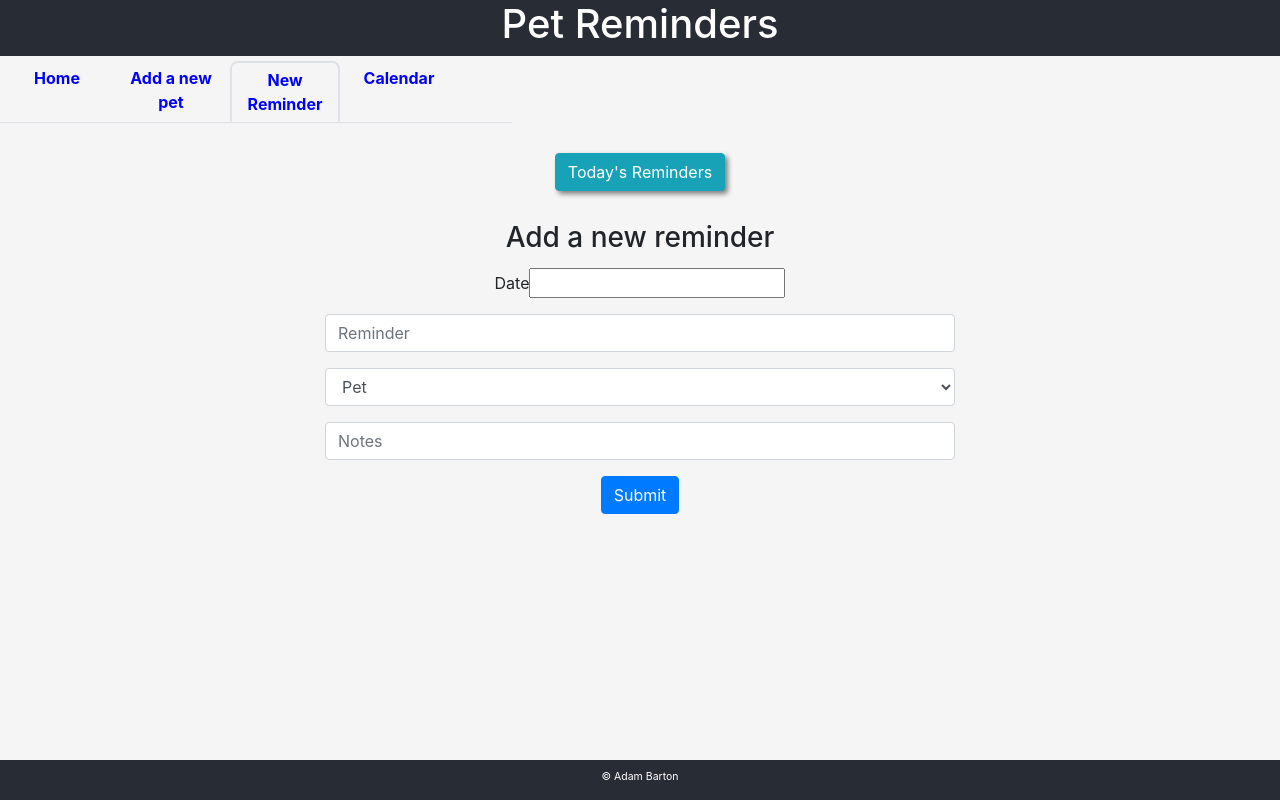
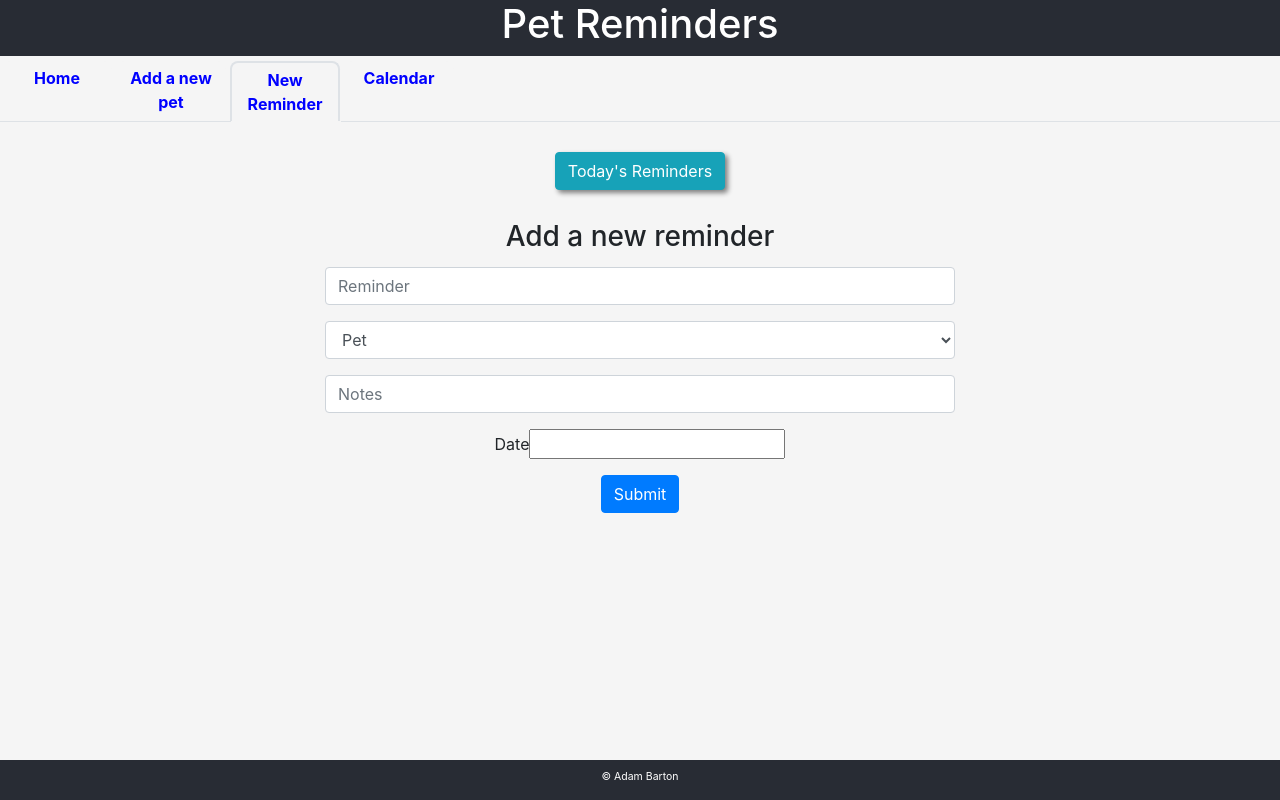
Before and after one commit to adam-barton/my-pets, a React (Create React App) app in the folder client/: page /reminders/new in a window 1280 px wide. Built offline with nearby package versions, Linux system fonts and the light colour scheme; what react-alert-template-basic would draw is missing.

Commit message:
Reorganized the reminders form, updated the Nav.

```diff
--- a/client/src/App.css
+++ b/client/src/App.css
@@ -91,9 +91,10 @@ body {
     max-width: 50%;
 }
 
-.NavBar {
-    width: 40%;
-}
+
+/* .NavBar {
+    width: 75%;
+} */
 
 @keyframes App-logo-spin {
     from {
--- a/client/src/components/NavBar.js
+++ b/client/src/components/NavBar.js
@@ -29,7 +29,8 @@ const NavBar = props => {
             border: '2px solid #dee2e6',
             // borderRight: '2px solid #dee2e6',
             // borderTop: '2px solid #dee2e6',
-            borderBottom: '1px solid transparent',
+            borderBottom: '0px',
+            boxShadow: '3px 3px #f5f5f5'
           }}>
           Home
         </NavLink>
@@ -42,7 +43,8 @@ const NavBar = props => {
             border: '2px solid #dee2e6',
             // borderRight: '2px solid #dee2e6',
             // borderTop: '2px solid #dee2e6',
-            borderBottom: '1px solid transparent',
+            borderBottom: '0px',
+            boxShadow: '3px 3px #f5f5f5'
           }}>
         Add a new pet
         </NavLink>
@@ -55,7 +57,8 @@ const NavBar = props => {
             border: '2px solid #dee2e6',
             // borderRight: '2px solid #dee2e6',
             // borderTop: '2px solid #dee2e6',
-            borderBottom: '1px solid transparent',
+            borderBottom: '0px',
+            boxShadow: '1px 1px #f5f5f5'
           }}>
           New Reminder
         </NavLink>
--- a/client/src/components/RemindersForm.js
+++ b/client/src/components/RemindersForm.js
@@ -46,19 +46,6 @@ class RemindersForm extends Component {
 
           <Form className="FormContainer" onSubmit={this.handleSubmit} >
 
-          <Form.Group controlId="reminderForm.formBasicDate">
-              Date
-              <DatePicker
-                    selected={this.state.date}
-                    onChange={(e) => this.setDay(e)}
-                    showTimeSelect
-                    timeFormat="HH:mm"
-                    timeIntervals={1}
-                    dateFormat="MMMM d, yyyy"
-                    timeCaption="time"
-                  />
-            </Form.Group>
-
             <Form.Group controlId="reminderForm.formBasicCategory">
               <Form.Control
                 onChange={this.handleChange}
@@ -88,6 +75,19 @@ class RemindersForm extends Component {
                 placeholder="Notes" />
             </Form.Group>
 
+            <Form.Group controlId="reminderForm.formBasicDate">
+              Date
+              <DatePicker
+                    selected={this.state.date}
+                    onChange={(e) => this.setDay(e)}
+                    showTimeSelect
+                    timeFormat="HH:mm"
+                    timeIntervals={1}
+                    dateFormat="MMMM d, yyyy"
+                    timeCaption="time"
+                  />
+            </Form.Group>
+
             <Button variant="primary" type="submit">
                 Submit
             </Button>
```
